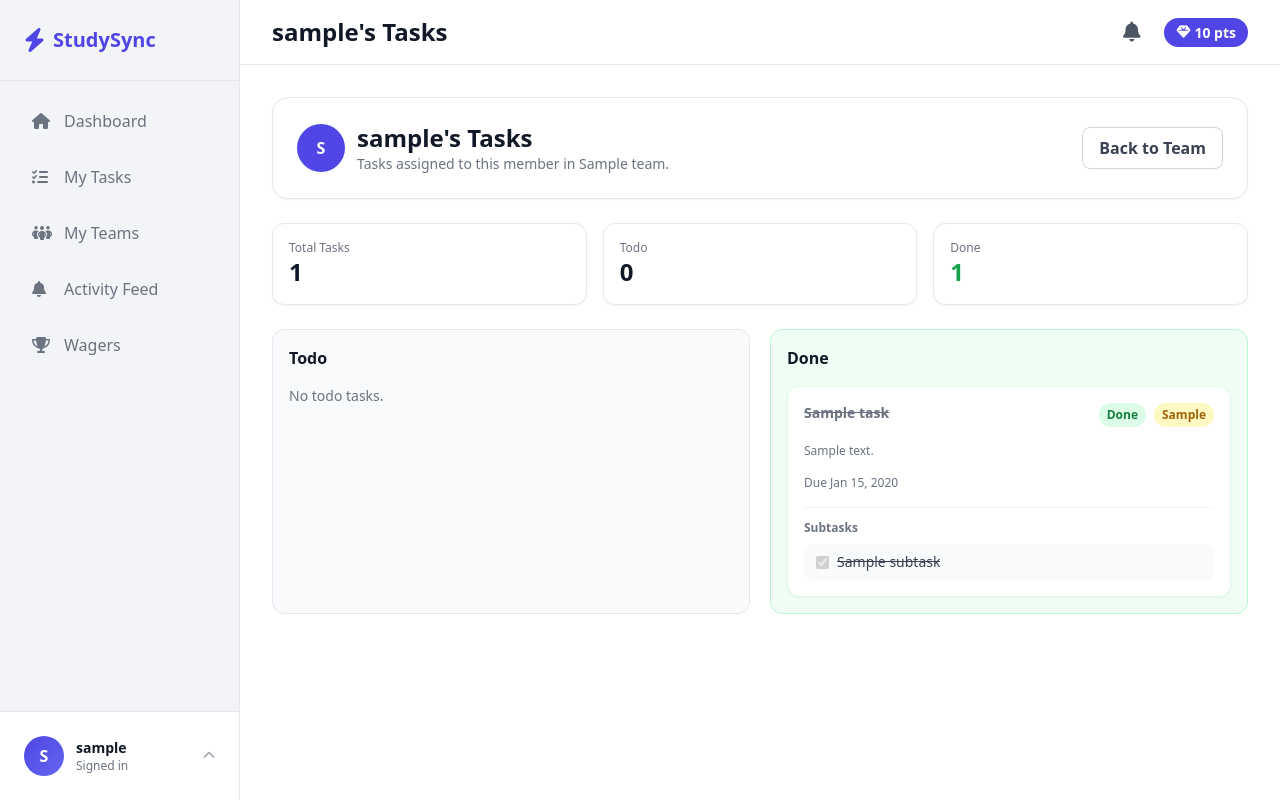
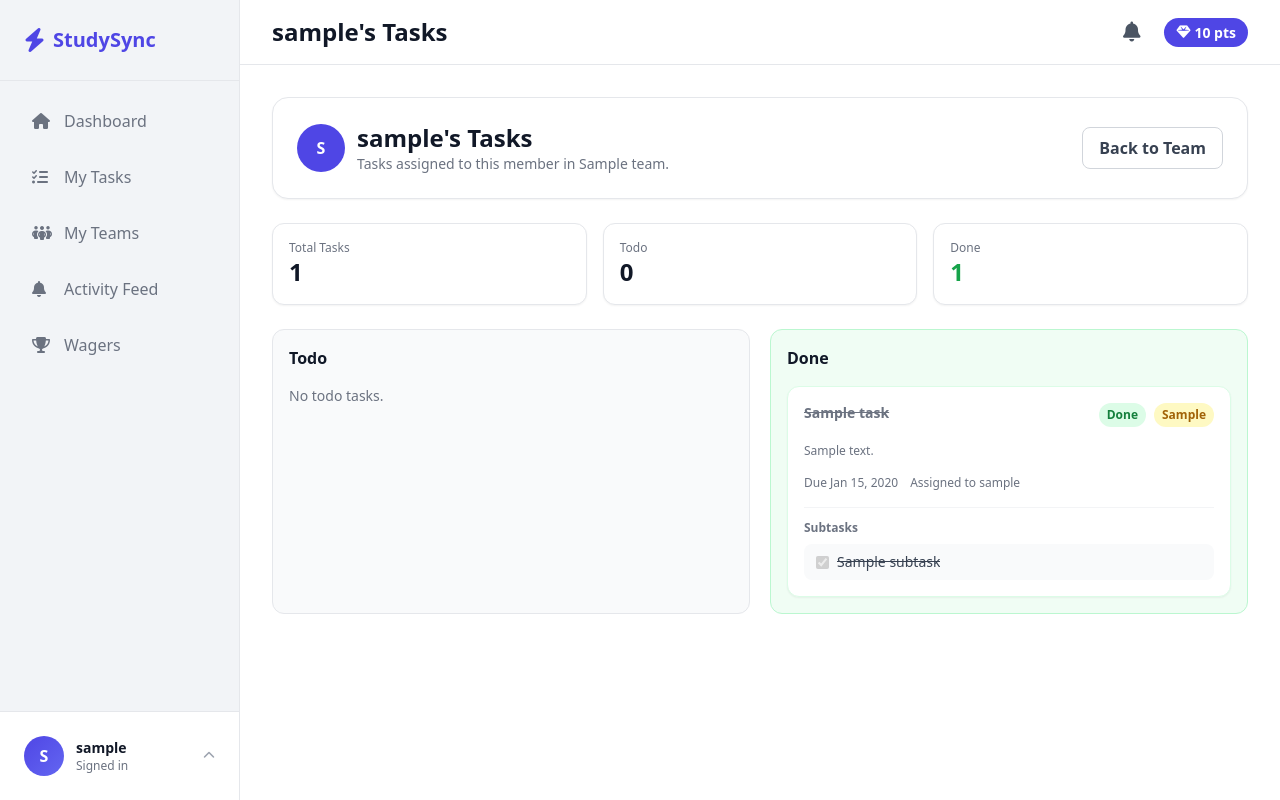
Before and after one commit to dannyc169/Agile-Development-Team-Project, a Flask app: page /teams/1/members/1/tasks in a window 1280 px wide. Run offline with Flask 3, Linux system fonts and the light colour scheme; a user stored in the database is signed in; tables that the repository leaves empty hold one stand-in row (values such as "Sample post"); some libraries are stand-ins or nearby versions.

Commit message:
Change task assignee variable to 'assigned_to_user'

```diff
--- a/studysync/app/templates/teams/member_tasks.html
+++ b/studysync/app/templates/teams/member_tasks.html
@@ -60,8 +60,8 @@
         <span>No due date</span>
         {% endif %}
 
-        {% if task.assignee %}
-        <span>Assigned to {{ task.assignee.username }}</span>
+        {% if task.assigned_to_user %}
+        <span>Assigned to {{ task.assigned_to_user.username }}</span>
         {% endif %}
     </div>
 
```
